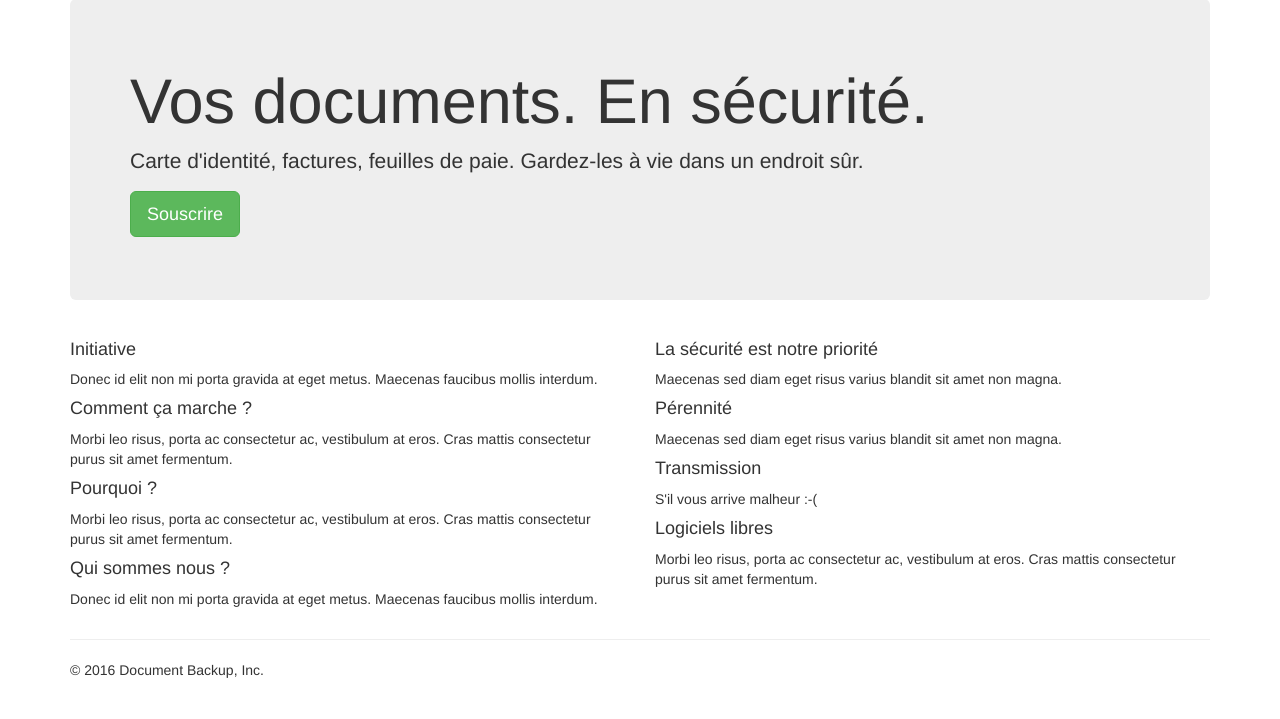
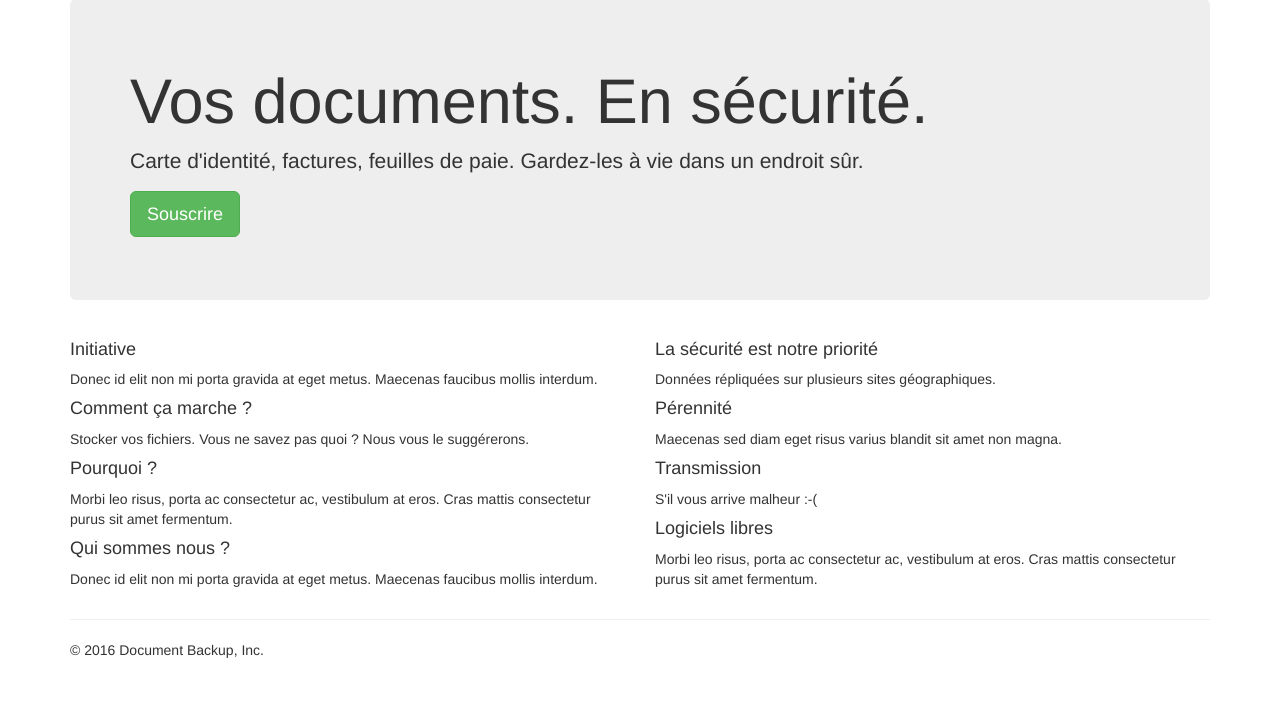
Before and after one commit to tmartinfr/docalabri, a Django app: page / in a window 1280 px wide. Shown: the part 81-800 px from the top of the page. Run offline with Django 3.2, Linux system fonts and the light colour scheme; parts of the project's set-up code (start-up, migrations or seed data) failed here and were passed over; some libraries are stand-ins or nearby versions.

Commit message:
Update marketing

```diff
--- a/papierbackup/templates/papierbackup/index.html
+++ b/papierbackup/templates/papierbackup/index.html
@@ -13,8 +13,7 @@
             <p>Donec id elit non mi porta gravida at eget metus. Maecenas faucibus mollis interdum.</p>
 
             <h4>Comment ça marche ?</h4>
-            <p>Morbi leo risus, porta ac consectetur ac, vestibulum at eros. Cras mattis consectetur purus sit amet
-                fermentum.</p>
+            <p>Stocker vos fichiers. Vous ne savez pas quoi ? Nous vous le suggérerons.</p>
 
             <h4>Pourquoi ?</h4>
             <p>Morbi leo risus, porta ac consectetur ac, vestibulum at eros. Cras mattis consectetur purus sit amet
@@ -26,7 +25,7 @@
 
         <div class="col-lg-6">
             <h4>La sécurité est notre priorité</h4>
-            <p>Maecenas sed diam eget risus varius blandit sit amet non magna.</p>
+            <p>Données répliquées sur plusieurs sites géographiques.</p>
 
             <h4>Pérennité</h4>
             <p>Maecenas sed diam eget risus varius blandit sit amet non magna.</p>
```
